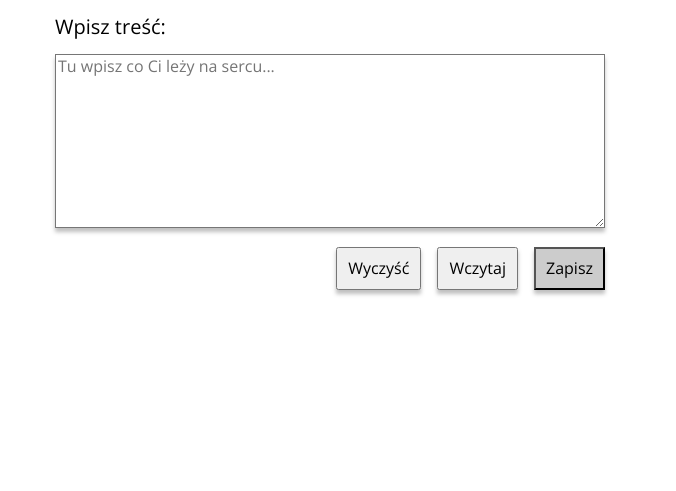
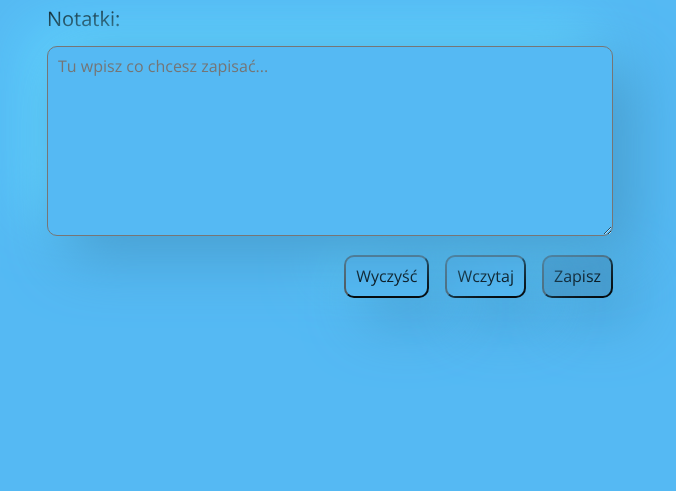
Before and after one commit to tomekwilczak/simple-editor, a website built with webpack: page src/pages/index.html in a window 1280 px wide. Shown: the part 309-800 px from the top of the page, without its empty margins (310-986 px from the left). Built offline with nearby package versions, Linux system fonts and the light colour scheme.

Commit message:
Added neumorphic styles

```diff
--- a/src/js/index.js
+++ b/src/js/index.js
@@ -11,23 +11,25 @@ const textareaInput = document.querySelector(".textarea--js");
 const entry = localStorage.getItem("entry");
 let result = "";
 
+if (entry) {
+  result = entry;
+}
+
 // Jeśli localStorage istnieje, to pod result podpinamy entry (wartośc z localStorage), jeśli nie, to result zostaje pusty
 
 textareaInput.value = result;
 
 const save = () => {
-  console.log("klik w save");
+  //   console.log("klik w save");
   localStorage.setItem("entry", textareaInput.value);
-  if (entry) {
-    result = entry;
-  }
 };
 const load = () => {
-  console.log("klik w load");
+  //   console.log("klik w load");
   textareaInput.value = localStorage.getItem("entry", { entry });
 };
 
 const clear = () => {
+  //   console.log("klik w clear");
   textareaInput.value = localStorage.removeItem("entry", { entry });
   textareaInput.value = "";
 };
--- a/src/pages/index.html
+++ b/src/pages/index.html
@@ -3,7 +3,7 @@
   <head>
     <meta charset="UTF-8" />
     <meta name="viewport" content="width=device-width, initial-scale=1.0" />
-    <title>Simple Editor</title>
+    <title>Prosty edytor</title>
     <link
       href="https://fonts.googleapis.com/css2?family=Open+Sans:wght@400;700&display=swap"
       rel="stylesheet"
@@ -14,20 +14,28 @@
   </head>
   <body>
     <header class="header">
-      <h1 class="header__heading">Simple editor</h1>
+      <h1 class="header__heading">Prosty edytor</h1>
     </header>
     <main class="main">
       <form class="main__form">
-        <label class="main__label" for="textarea">Wpisz treść:</label>
+        <label class="main__label" for="textarea">Notatki:</label>
         <textarea
-          class="main__textarea textarea--js"
+          class="main__textarea textarea--js neumorphic-shadow"
           id="textarea"
-          placeholder="Tu wpisz co Ci leży na sercu..."
+          placeholder="Tu wpisz co chcesz zapisać..."
         ></textarea>
       </form>
-      <button class="main__button-dark save-button--js">Zapisz</button>
-      <button class="main__button-light load-button--js">Wczytaj</button>
-      <button class="main__button-light clear-button--js">Wyczyść</button>
+      <div class="buttons">
+        <button class="main__button-dark save-button--js neumorphic-shadow">
+          Zapisz
+        </button>
+        <button class="main__button-light load-button--js neumorphic-shadow">
+          Wczytaj
+        </button>
+        <button class="main__button-light clear-button--js neumorphic-shadow">
+          Wyczyść
+        </button>
+      </div>
     </main>
   </body>
 </html>
--- a/src/scss/_variables.scss
+++ b/src/scss/_variables.scss
@@ -1 +1,4 @@
-$wtf: #2D2241;
+:root {
+  --background-color: #55b9f3;
+  --text-color: #001f3f;
+}
--- a/src/scss/main.scss
+++ b/src/scss/main.scss
@@ -2,8 +2,8 @@
 @import "_variables";
 
 body {
-  background: #fff;
-  color: #000;
+  background: var(--background-color);
+  color: var(--font-color);
   font-family: Open Sans, sans-serif;
   display: flex;
   flex-direction: column;
@@ -14,12 +14,19 @@ body {
   position: relative;
 }
 
+.neumorphic-shadow {
+  border-radius: 10px;
+  background: #55b9f3;
+  box-shadow: 20px 20px 60px #489dcf, -20px -20px 60px #62d5ff;
+}
+
 .header {
   &__heading {
     font-style: normal;
     font-weight: 600;
     font-size: 44px;
     line-height: 64px;
+    color: var(--text-color);
   }
 }
 
@@ -29,14 +36,11 @@ body {
   &__button-light {
     padding: 10px;
     text-align: center;
-    box-shadow: 0px 4px 4px rgba(0, 0, 0, 0.25);
     margin: 16px 0 0 16px;
-    // position: absolute;
-    right: 0;
     float: right;
   }
   &__button-dark {
-    background-color: #ccc;
+    background-color: #489dcf;
   }
   &__form {
   }
@@ -44,13 +48,16 @@ body {
     display: block;
     padding-bottom: 16px;
     font-size: 20px;
+    z-index: 1000;
   }
   &__textarea {
     // position: absolute;
     width: 544px;
     height: 168px;
+    z-index: 1;
+    padding: 10px;
     // left: 448px;
     // top: 224px;
-    box-shadow: 0px 4px 4px rgba(0, 0, 0, 0.25);
+    // box-shadow: 0px 4px 4px rgba(0, 0, 0, 0.25);
   }
 }
```
